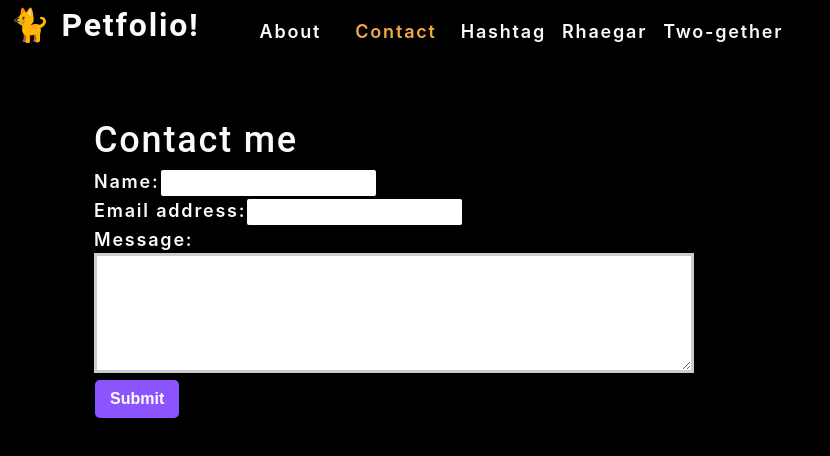
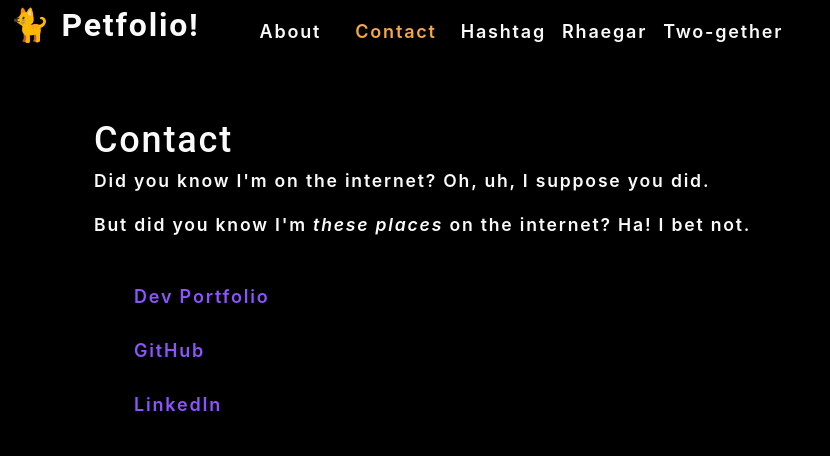
Before and after one commit to rrcampbell-exe/photo-portfolio, a React (Create React App) app: page / in a window 1280 px wide. Both pictures are taken after a click on the element "Contact". Shown: the top 456 px of the page, without its empty margins (0-830 px from the left). Built offline with nearby package versions, Linux system fonts and the light colour scheme.

Commit message:
Update contact page

```diff
--- a/src/components/Contact/index.js
+++ b/src/components/Contact/index.js
@@ -1,80 +1,19 @@
-import React, { useState } from "react";
-import { validateEmail, capitalizeFirstLetter } from "../../utils/helpers";
+import React from "react";
 
-function ContactForm() {
-  const [formState, setFormState] = useState({
-    name: "",
-    email: "",
-    message: "",
-  });
-  const { name, email, message } = formState;
-
-  const [errorMessage, setErrorMessage] = useState("");
-
-  const handleChange = (e) => {
-    if (e.target.name === "email") {
-      const isValid = validateEmail(e.target.value);
-      if (!isValid) {
-        setErrorMessage("Your email is invalid.");
-      } else {
-        setErrorMessage("");
-      }
-    } else {
-      if (!e.target.value.length) {
-        setErrorMessage(`${capitalizeFirstLetter(e.target.name)} is required.`);
-      } else {
-        setErrorMessage("");
-      }
-    }
-  };
-
-  function handleSubmit(e) {
-    e.preventDefault();
-    if (!errorMessage) {
-      setFormState({ ...formState, [e.target.name]: e.target.value });
-    }
-  }
+function ContactPage() {
 
   return (
     <section>
-      <h1>Contact me</h1>
-      <form id="contact-form" onSubmit={handleSubmit}>
-        <div>
-          <label htmlFor="name">Name:</label>
-          <input
-            type="text"
-            name="name"
-            defaultValue={name}
-            onBlur={handleChange}
-          />
-        </div>
-        <div>
-          <label htmlFor="email">Email address:</label>
-          <input
-            type="email"
-            name="email"
-            defaultValue={email}
-            onBlur={handleChange}
-          />
-        </div>
-        <div>
-          <label htmlFor="message">Message:</label>
-          <textarea
-            name="message"
-            rows="5"
-            defaultValue={message}
-            onBlur={handleChange}
-          />
-        </div>
-        {errorMessage && (
-          <div>
-            <p className="error-text">{errorMessage}</p>
-          </div>
-        )}
-        <button type="submit">Submit</button>
-      </form>
+      <h1>Contact</h1>
+      <p>Did you know I'm on the internet? Oh, uh, I suppose you did.</p>
+      <p>But did you know I'm <i>these places</i> on the internet? Ha! I bet not.</p>
+      <ul>
+        <a href="https://rrcampbell-exe.github.io/" rel="noreferrer"><li>Dev Portfolio</li></a>
+        <a href="https://github.com/rrcampbell-exe" rel="noreferrer"><li>GitHub</li></a>
+        <a href="https://www.linkedin.com/in/ryan-campbell-aa33169/" rel="noreferrer"><li>LinkedIn</li></a>
+      </ul>
     </section>
   );
 }
 
-export default ContactForm;
+export default ContactPage;
```
